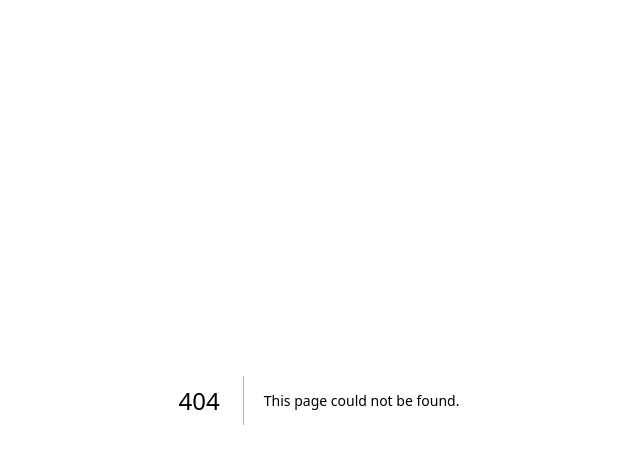
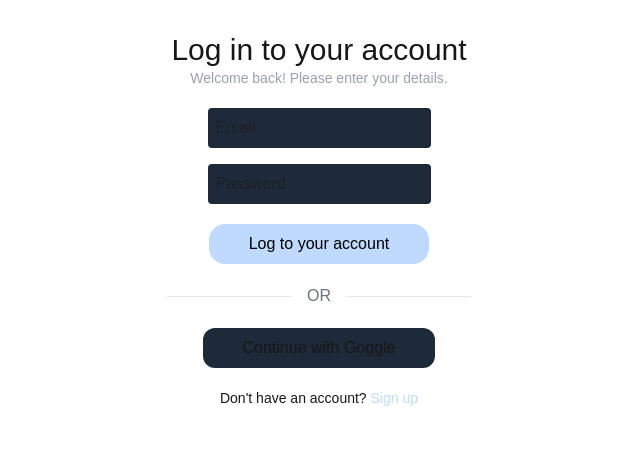
Before and after one commit to 24Atharv/manager, a Next.js app in the folder client/: page /auth/signin in a window 1280 px wide. Before the commit this address had no page. Shown: the top 464 px of the page, without its empty margins (321-961 px from the left). Built offline with nearby package versions, Linux system fonts and the light colour scheme.

Commit message:
signin create

```diff
--- /dev/null
+++ b/client/app/auth/signin/page.tsx
@@ -0,0 +1,22 @@
+export default function signin() {
+    return <div className="flex flex-col gap-5 justify-center items-center">
+        <div className="flex flex-col text-center mt-8">
+            <span className="text-3xl">Log in to your account</span>
+            <span className="text-sm text-gray-400 leading-5">Welcome back! Please enter your details.</span>
+        </div>
+        <div className="flex flex-col gap-4">
+            <input type="text" placeholder="Email" className="p-2 rounded bg-gray-800" />
+            <input type="text" placeholder="Password" className="p-2 rounded bg-gray-800" />
+        </div>
+        <button className="px-10 py-2 bg-blue-200 rounded-2xl text-black">Log to your account</button>
+        <div className="flex items-center w-76">
+            <hr className="flex-grow h-px bg-gray-200 border-0 dark:bg-gray-700" />
+            <span className="mx-4 text-gray-500">OR</span>
+            <hr className="flex-grow h-px bg-gray-200 border-0 dark:bg-gray-700" />
+        </div>
+        <span className="py-2 px-10 rounded-xl bg-gray-800">
+            Continue with Goggle
+        </span>
+        <span className="text-sm">Don't have an account? <span className="text-blue-200">Sign up</span></span>
+    </div>
+}
```
